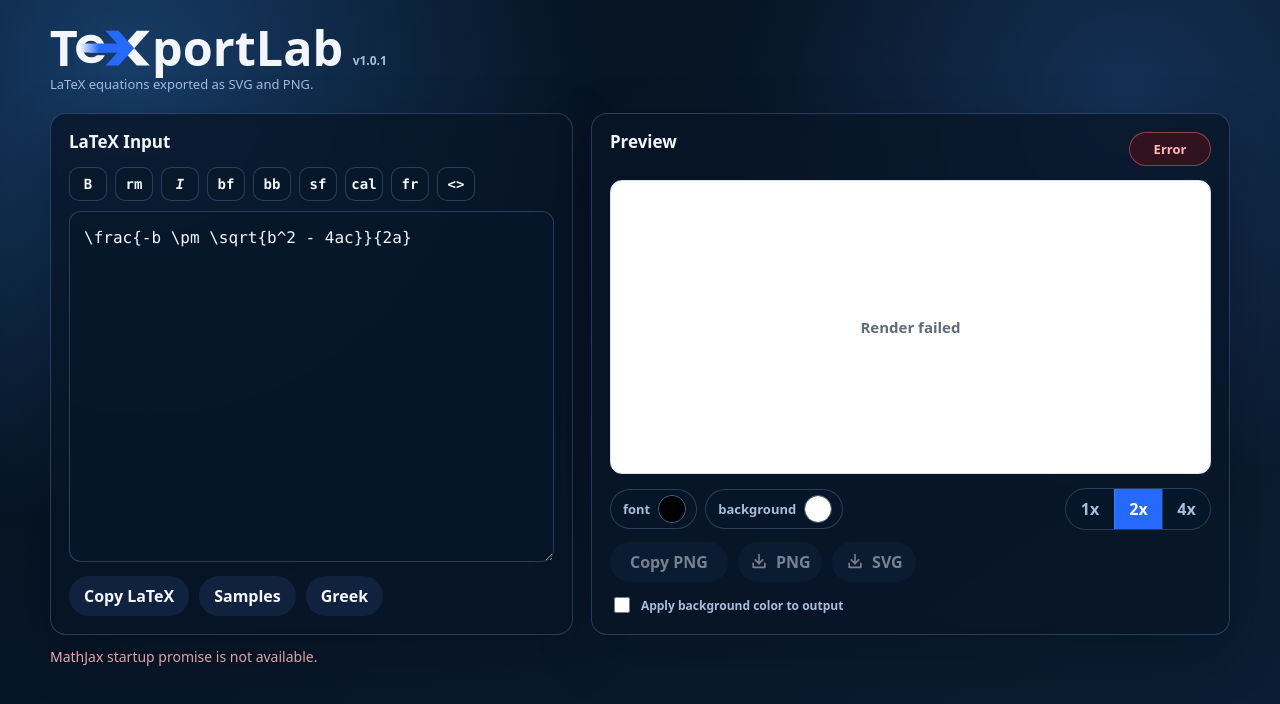
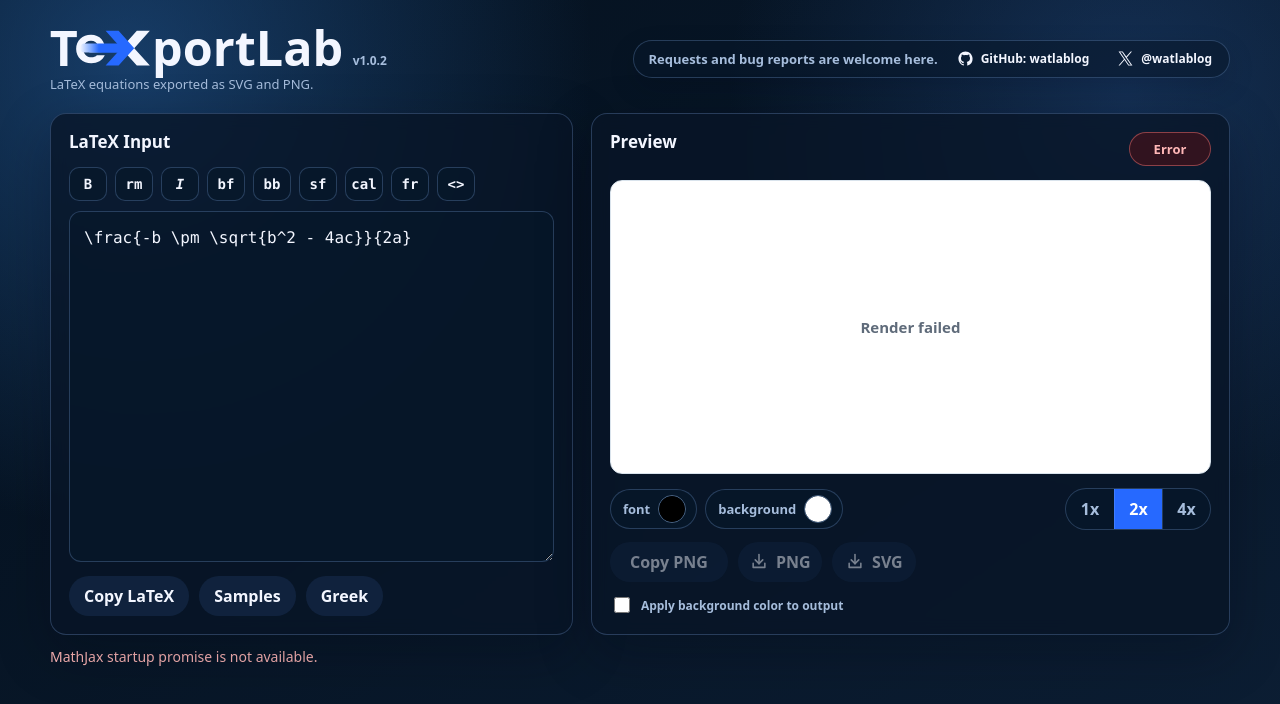
Before and after one commit to watlablog/texport-lab, a website built with Vite: page index.html in a window 1280 px wide. Built offline with nearby package versions, Linux system fonts and the light colour scheme; files whose address does not match are found by name.

Commit message:
Add GitHub and X links

```diff
--- a/index.html
+++ b/index.html
@@ -32,6 +32,23 @@
           <span id="app-version" class="app-version" aria-label="Application version"></span>
           <p>LaTeX equations exported as SVG and PNG.</p>
         </div>
+        <nav class="support-links" aria-label="Project support links">
+          <span>Requests and bug reports are welcome here.</span>
+          <a href="https://github.com/watlablog/texport-lab" target="_blank" rel="noopener noreferrer" aria-label="GitHub repository">
+            <svg class="support-icon" viewBox="0 0 24 24" aria-hidden="true">
+              <path
+                d="M12 2C6.48 2 2 6.58 2 12.23c0 4.52 2.87 8.35 6.84 9.7.5.1.68-.22.68-.49 0-.24-.01-1.04-.01-1.89-2.78.62-3.37-1.21-3.37-1.21-.45-1.18-1.11-1.49-1.11-1.49-.91-.64.07-.63.07-.63 1 .07 1.53 1.06 1.53 1.06.9 1.56 2.35 1.11 2.92.85.09-.66.35-1.11.63-1.36-2.22-.26-4.56-1.14-4.56-5.06 0-1.12.39-2.03 1.03-2.75-.1-.26-.45-1.31.1-2.71 0 0 .84-.28 2.75 1.05A9.35 9.35 0 0 1 12 6.96c.85 0 1.7.12 2.5.34 1.9-1.33 2.74-1.05 2.74-1.05.55 1.4.2 2.45.1 2.71.64.72 1.03 1.63 1.03 2.75 0 3.93-2.34 4.8-4.57 5.06.36.32.68.94.68 1.9 0 1.37-.01 2.47-.01 2.81 0 .27.18.59.69.49A10.1 10.1 0 0 0 22 12.23C22 6.58 17.52 2 12 2Z"
+              />
+            </svg>
+            <span>GitHub: watlablog</span>
+          </a>
+          <a href="https://x.com/watlablog/" target="_blank" rel="noopener noreferrer" aria-label="X profile">
+            <svg class="support-icon" viewBox="0 0 24 24" aria-hidden="true">
+              <path d="M13.86 10.47 21.15 2h-1.73l-6.33 7.35L8.03 2H2.2l7.64 11.1L2.2 22h1.73l6.68-7.77L15.95 22h5.83l-7.92-11.53Zm-2.36 2.75-.77-1.1-6.16-8.82h2.63l4.97 7.12.77 1.1 6.48 9.28h-2.63l-5.29-7.58Z" />
+            </svg>
+            <span>@watlablog</span>
+          </a>
+        </nav>
       </header>
 
       <section class="workspace" aria-label="Equation editor and preview">
--- a/package.json
+++ b/package.json
@@ -1,6 +1,6 @@
 {
   "name": "texport",
-  "version": "1.0.1",
+  "version": "1.0.2",
   "private": true,
   "description": "A static web app for rendering LaTeX equations with MathJax and exporting them as SVG or PNG images.",
   "type": "module",
--- a/src/style.css
+++ b/src/style.css
@@ -71,9 +71,64 @@
   padding: 24px 0 36px;
 }
 
+.support-links {
+  display: inline-flex;
+  min-height: 38px;
+  align-items: center;
+  gap: 10px;
+  margin-left: auto;
+  padding: 0 8px 0 14px;
+  border: 1px solid var(--border);
+  border-radius: 999px;
+  background: rgba(8, 24, 42, 0.58);
+  color: var(--muted);
+  font-size: 13px;
+  font-weight: 600;
+  white-space: nowrap;
+  box-shadow: 0 10px 28px rgba(0, 6, 18, 0.14);
+}
+
+.support-links a {
+  display: inline-flex;
+  min-width: 28px;
+  height: 28px;
+  align-items: center;
+  justify-content: center;
+  gap: 7px;
+  padding: 0 9px;
+  border-radius: 999px;
+  color: var(--text);
+  font-size: 12px;
+  line-height: 1;
+  text-decoration: none;
+  transition:
+    color 160ms ease,
+    background 160ms ease,
+    transform 160ms ease;
+}
+
+.support-links a:hover {
+  color: #d9e9ff;
+  background: rgba(38, 105, 255, 0.16);
+  transform: translateY(-1px);
+}
+
+.support-links a:focus-visible {
+  outline: 2px solid var(--focus-ring);
+  outline-offset: 3px;
+}
+
+.support-icon {
+  width: 17px;
+  height: 17px;
+  fill: currentColor;
+}
+
 .app-header {
   display: flex;
   align-items: center;
+  gap: 20px;
+  justify-content: space-between;
   margin-bottom: 20px;
 }
 
@@ -821,7 +876,13 @@
   }
 
   .app-header {
+    flex-wrap: wrap;
+    align-items: flex-start;
     margin-bottom: 16px;
+  }
+
+  .support-links {
+    margin-left: 0;
   }
 
   h1 {
@@ -898,6 +959,16 @@
     align-items: flex-start;
   }
 
+  .support-links {
+    width: 100%;
+    justify-content: space-between;
+    white-space: normal;
+  }
+
+  .support-links span {
+    min-width: 0;
+  }
+
   .brand-wordmark h1 {
     font-size: clamp(28px, 8.8vw, 38px);
   }
```
Also changed, not shown: 1 other file.
